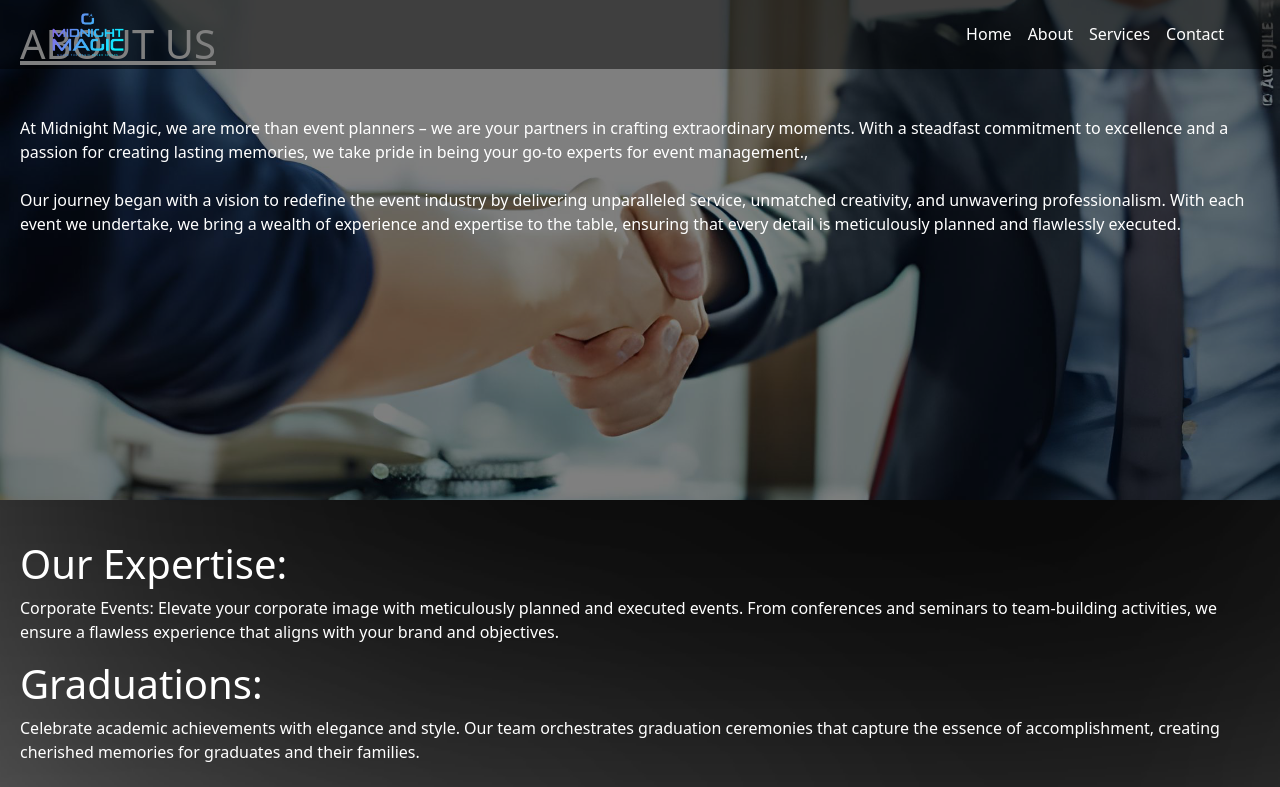
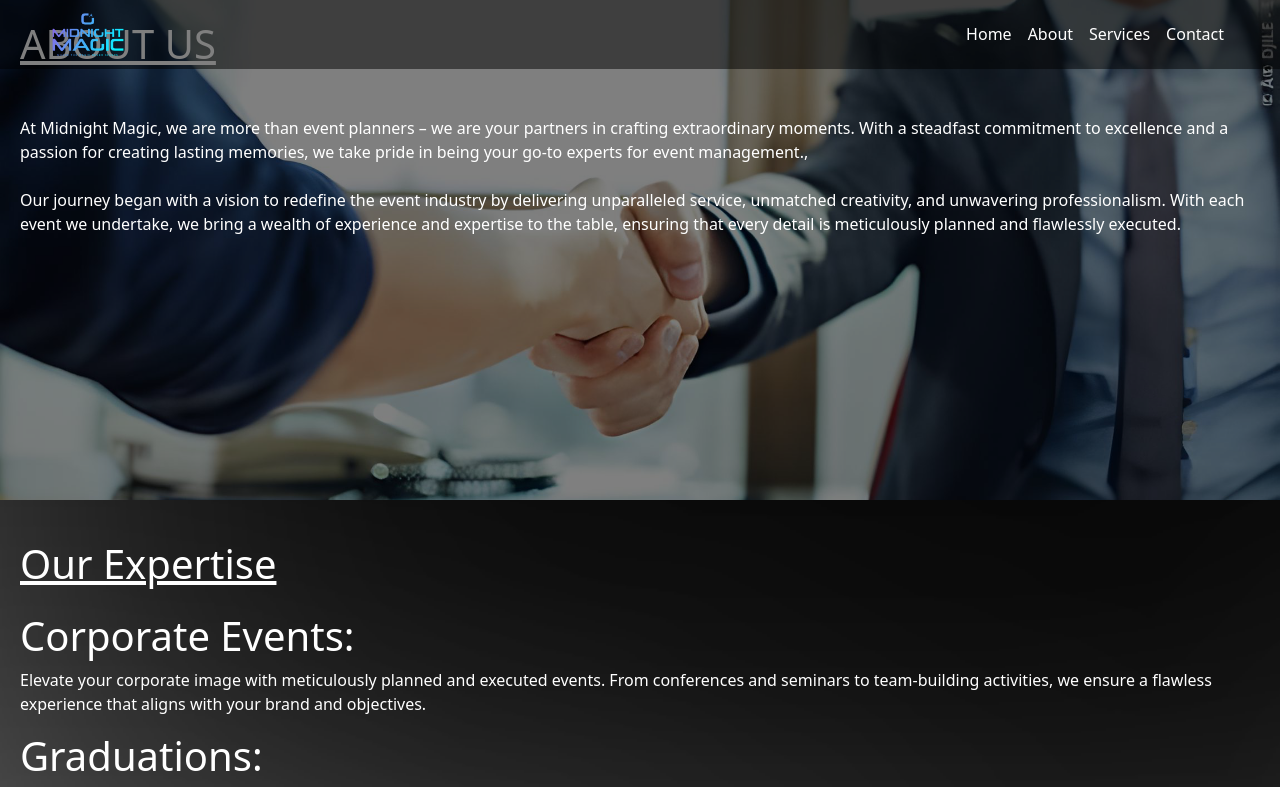
Before and after one commit to amalvelloth/MIDNIGHT-MAGIC, a React (Vite) app: page /about in a window 1280 px wide. Shown: the top 787 px of the page. Built offline with nearby package versions, Linux system fonts and the light colour scheme; a web font is replaced by a local one.

Commit message:
commit change

```diff
--- a/src/pages/About.jsx
+++ b/src/pages/About.jsx
@@ -27,9 +27,10 @@ function About() {
       </section>
       <section className="about-section2">
         <div>
-          <h1>Our Expertise:</h1>
+          <u><h1 className="pb-3">Our Expertise</h1></u>
+          <h1>Corporate Events:</h1>
           <p>
-            Corporate Events: Elevate your corporate image with meticulously
+            Elevate your corporate image with meticulously
             planned and executed events. From conferences and seminars to
             team-building activities, we ensure a flawless experience that
             aligns with your brand and objectives.
```
